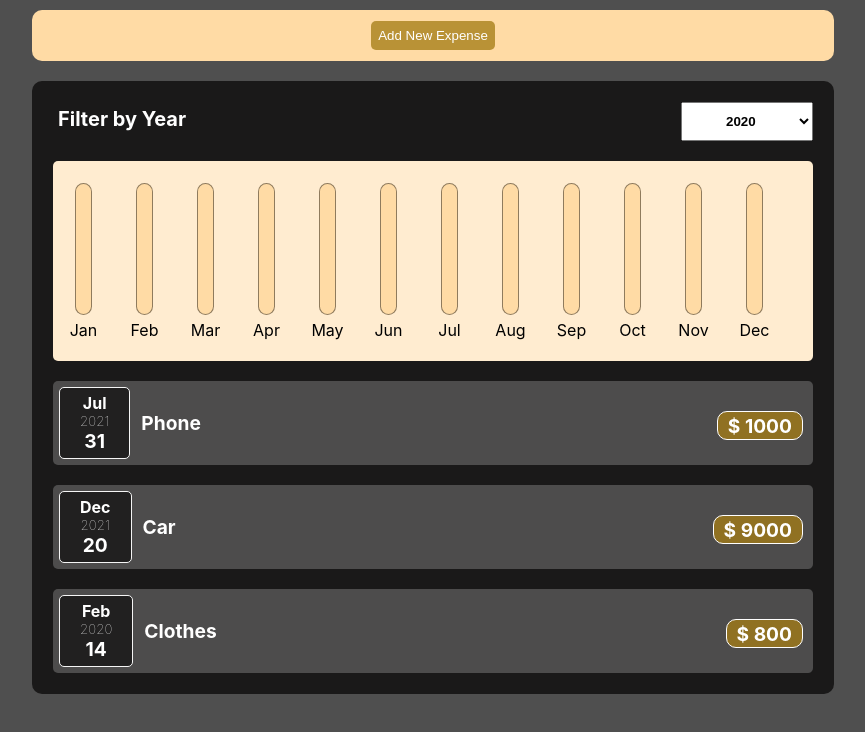
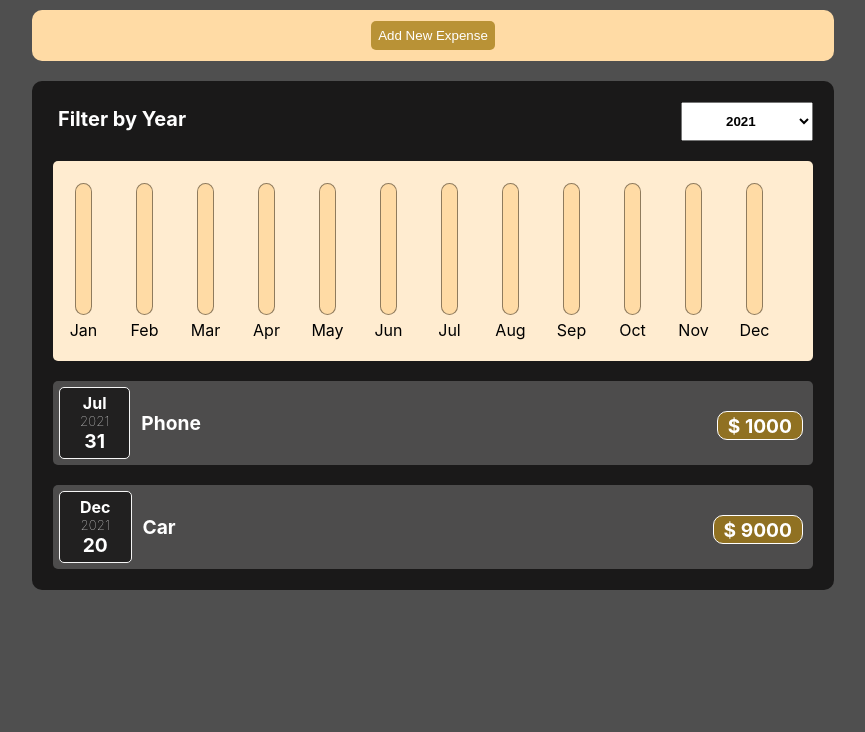
Before and after one commit to BamideleD/expensed-tracker, a React (Create React App) app: page / in a window 1280 px wide. Shown: the top 732 px of the page, without its empty margins (207-1072 px from the left). Built offline with nearby package versions, Linux system fonts and the light colour scheme.

Commit message:
Filter still doesn't work but year is logging

```diff
--- a/src/Components/OldExpenses/Chart.js
+++ b/src/Components/OldExpenses/Chart.js
@@ -7,13 +7,17 @@ import styles from './Chart.module.css';
 
 
 const Chart = (props) => {
+
+
+
+
     return(
 
         <div>
             <div className= {styles.filter}>
                 <b className= {styles.text}> Filter by Year </b>
 
-                <select className={styles.option}>
+                <select defaultValue={2021} onChange = {props.yearChange} className={styles.option}>
                     <option> 2020 </option>
                     <option> 2021 </option>
                     <option> 2022 </option>
--- a/src/Components/OldExpenses/ExpenseTab.js
+++ b/src/Components/OldExpenses/ExpenseTab.js
@@ -1,4 +1,4 @@
-import React from "react";
+import React, { useState } from "react";
 import ExpenseItem from "./ExpenseItem";
 import styles from "./ExpenseTab.module.css"
 import Chart from './Chart'
@@ -30,12 +30,40 @@ const ExpenseTab = (props) => {
 
 
 
+
+    const [year, setYear] =useState(2021)
+
+    const yearChange = (event) => {
+        setYear(event.target.value)
+        setFiltered(fullexpense.filter(e => e.date.getFullYear() === year))
+    }
+
+    const [filteredExpense, setFiltered] = useState(fullexpense.filter(e => e.date.getFullYear() === year))
+
+
+
+
+
+
+
+
+
+
+
+
+
+
+
+
+
+
+
     return (
         <div className={styles.expenseTab}>
 
-            <Chart dataPoints = {dataPoints} key = {'i'} date = {props.date} />
+            <Chart dataPoints = {dataPoints} yearChange = {yearChange}/>
 
-            {fullexpense.map((e) => {
+            {filteredExpense.map((e) => {
                 return(
 
                         <ExpenseItem id = {e.id} item = {e.item} amount = {e.amount} date = {e.date} key = {e.id}/>
```
